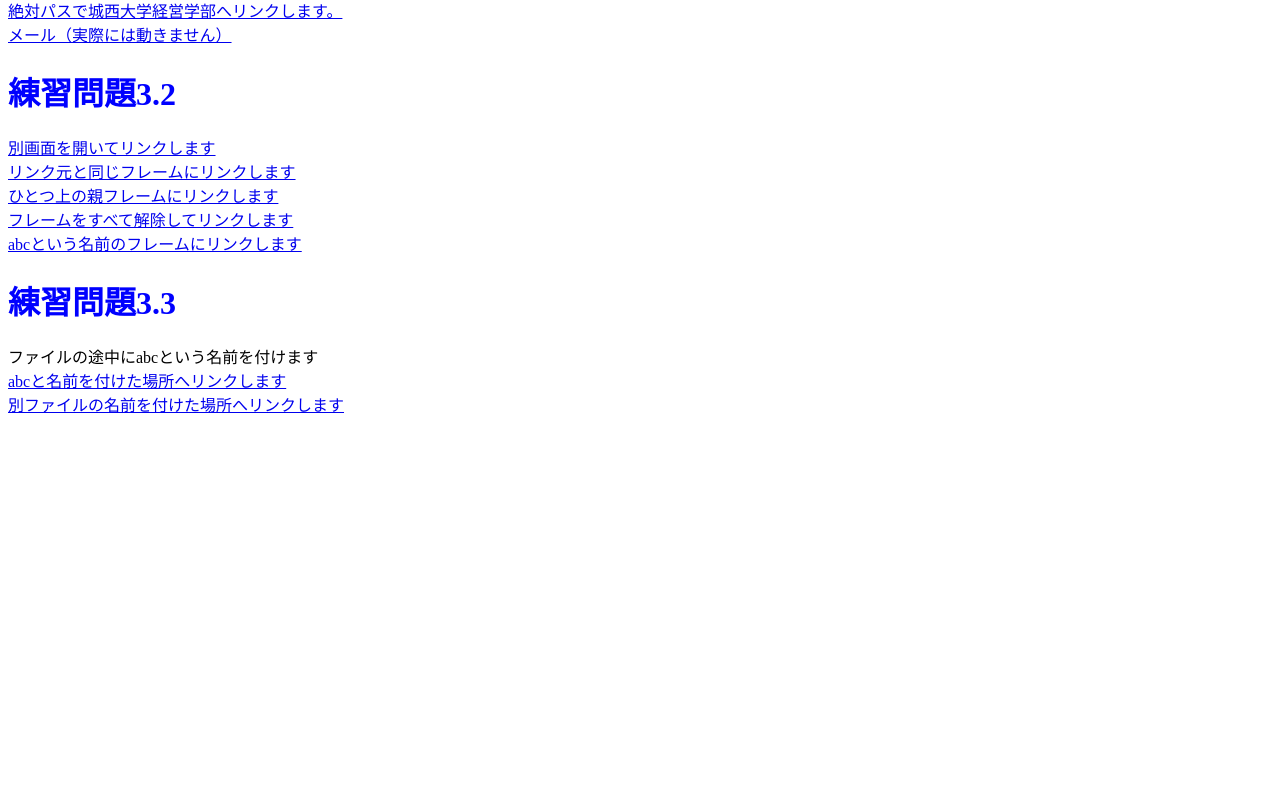
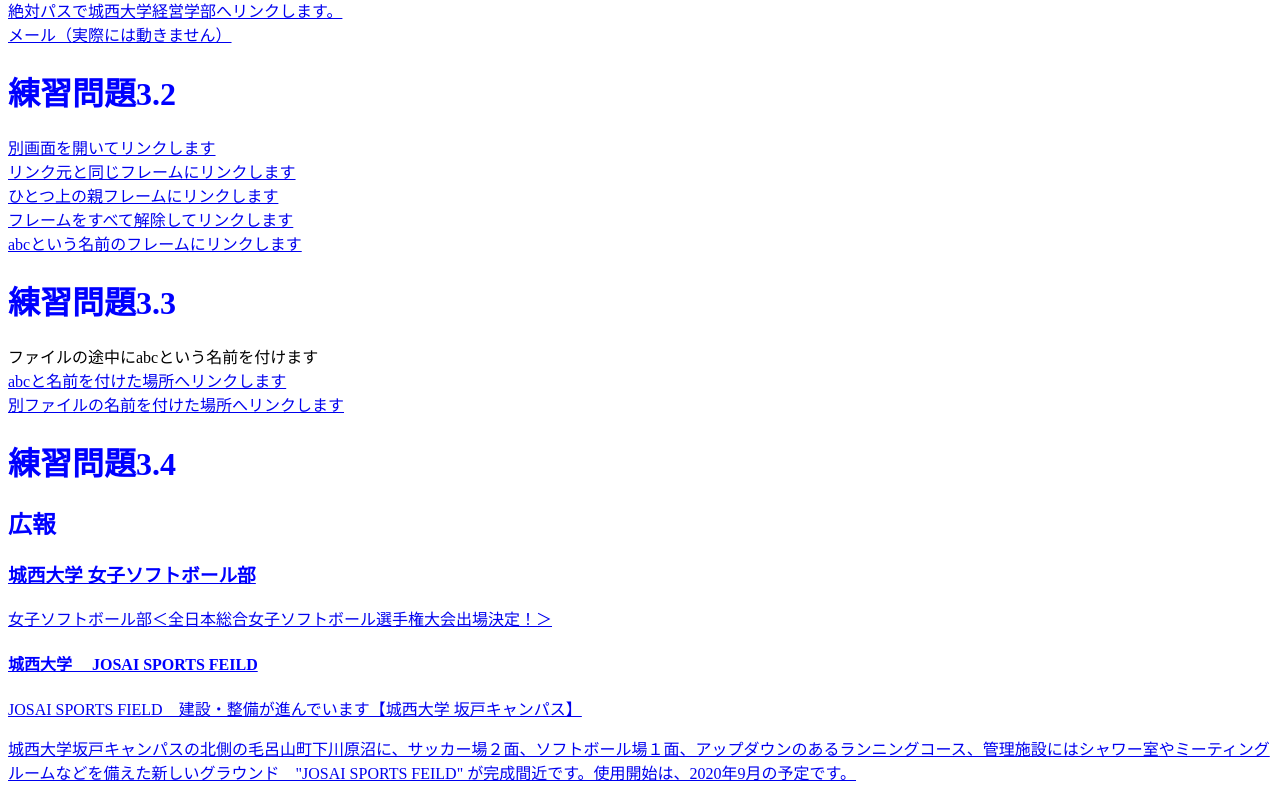
Before and after one commit to mitsudesu-sd/zm18097, a plain HTML site: page index.html in a window 1280 px wide. Shown: the part 2861-3661 px from the top of the page. Before the commit the page ends 3285 px from the top, so only its background shows below. Drawn offline with Linux system fonts and the light colour scheme.

Commit message:
Update index.html

```diff
--- a/index.html
+++ b/index.html
@@ -167,3 +167,18 @@
 <a id="abc">ファイルの途中にabcという名前を付けます</a><br>
 <a href=“#abc">abcと名前を付けた場所へリンクします</a><br>
 <a href=“a.html#def">別ファイルの名前を付けた場所へリンクします</a>
+<h1>練習問題3.4</h1>
+<aside class=
+“ad”>
+<h1>広報</h1>
+<a href=“https://www.josai.ac.jp/club/jyosisofuto.html”>
+<section>
+<h1>城西大学 女子ソフトボール部</h1>
+<p>女子ソフトボール部＜全日本総合女子ソフトボール選手権大会出場決定！＞
+</p>
+<a href=“https://www.josai.ac.jp/news/20200615-04.html”>
+<section>
+<h1>城西大学　 JOSAI SPORTS FEILD </h1>
+<p> JOSAI SPORTS FIELD　建設・整備が進んでいます【城西大学 坂戸キャンパス】</p>
+<p>城西大学坂戸キャンパスの北側の毛呂山町下川原沼に、サッカー場２面、ソフトボール場１面、アップダウンのあるランニングコース、管理施設にはシャワー室やミーティングルームなどを備えた新しいグラウンド　"JOSAI SPORTS FEILD" が完成間近です。使用開始は、2020年9月の予定です。</p>
+</section></a>
```
